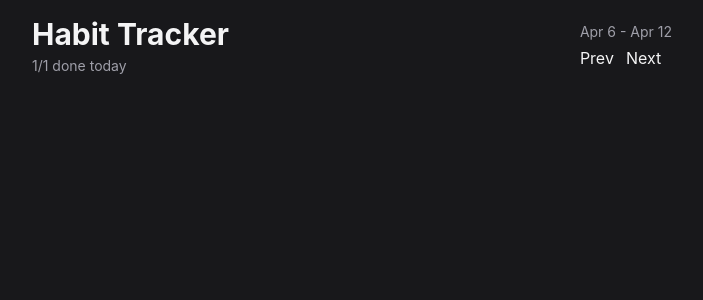
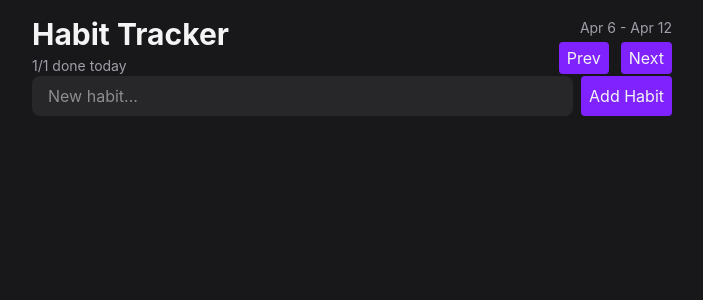
Before and after one commit to joshua-levan/todo-practice, a React (Vite) app: page / in a window 1280 px wide. Shown: the top 300 px of the page, without its empty margins (288-991 px from the left). Built offline with nearby package versions, Linux system fonts and the light colour scheme.

Commit message:
lay out HabitForm

```diff
--- a/src/App.tsx
+++ b/src/App.tsx
@@ -1,9 +1,11 @@
-import Header from "./Header"
+import HabitForm from "./components/HabitForm"
+import Header from "./components/Header"
 
 const App = () => {
   return (
     <div className="max-w-2xl mx-auto p-4 flex-col gap-4">
       <Header />
+      <HabitForm />
     </div>
   )
 }
--- a/src/components/Button.tsx
+++ b/src/components/Button.tsx
@@ -1,9 +1,9 @@
 type ButtonProps = {
-    text: string
+    children: string
 }
-const Button = ({ text }:ButtonProps) => {
+const Button = ({ children }:ButtonProps) => {
   return (
-    <button>{text}</button>
+    <button className="bg-violet-600 hover:bg-violet-500 transition-colors rounded px-2 py-1 disabled:opacity-30 disabled:cursor-not-allowed">{children}</button>
   )
 }
 
--- /dev/null
+++ b/src/components/HabitForm.tsx
@@ -0,0 +1,12 @@
+import Button from "./Button"
+
+const HabitForm = () => {
+  return (
+    <form className="flex gap-2">
+      <input className="flex-1 rounded-lg bg-zinc-800 px-4 py-2 outline-none focus-visible:ring-2 focus-visible:ring-violet-500" placeholder="New habit..."/>
+      <Button>Add Habit</Button>
+    </form>
+  )
+}
+
+export default HabitForm
--- a/src/Header.tsx
+++ b/src/components/Header.tsx
@@ -1,4 +1,4 @@
-import Button from "./components/Button"
+import Button from "./Button"
 
 const Header = () => {
   return (
@@ -7,11 +7,11 @@ const Header = () => {
             <h1 className='text-3xl font-bold'>Habit Tracker</h1>
             <span className='text-zinc-400 text-sm'>1/1 done today</span>
         </div>
-        <div className='flex flex-col gap-1'>
+        <div className='flex flex-col gap-1 items-end'>
             <span className='text-zinc-400 text-sm'>Apr 6 - Apr 12</span>
             <div className="flex items-center gap-3">
-                <Button text="Prev"/>
-                <Button text="Next"/>
+                <Button>Prev</Button>
+                <Button>Next</Button>
             </div>
         </div>
     </header>
```
